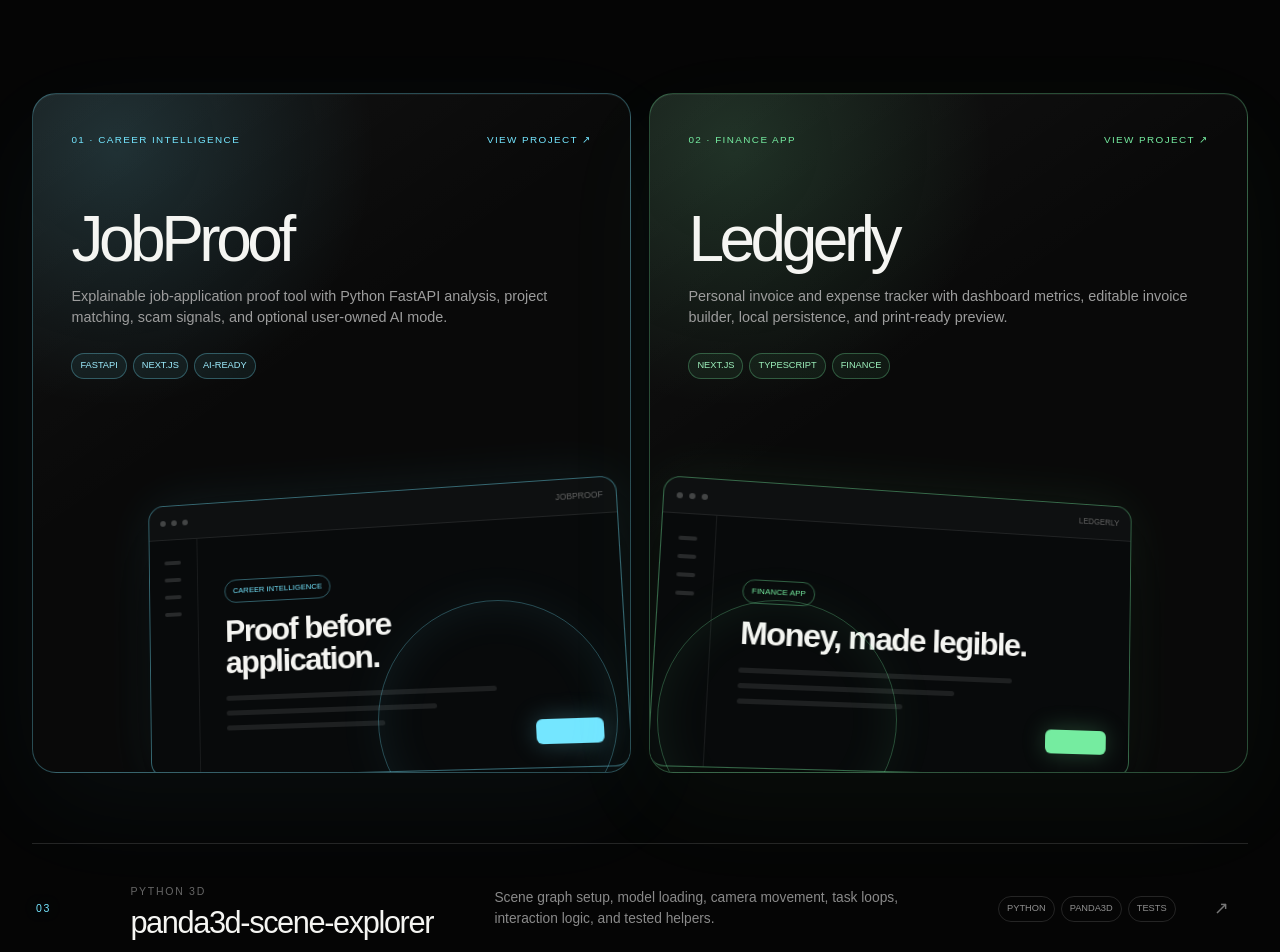
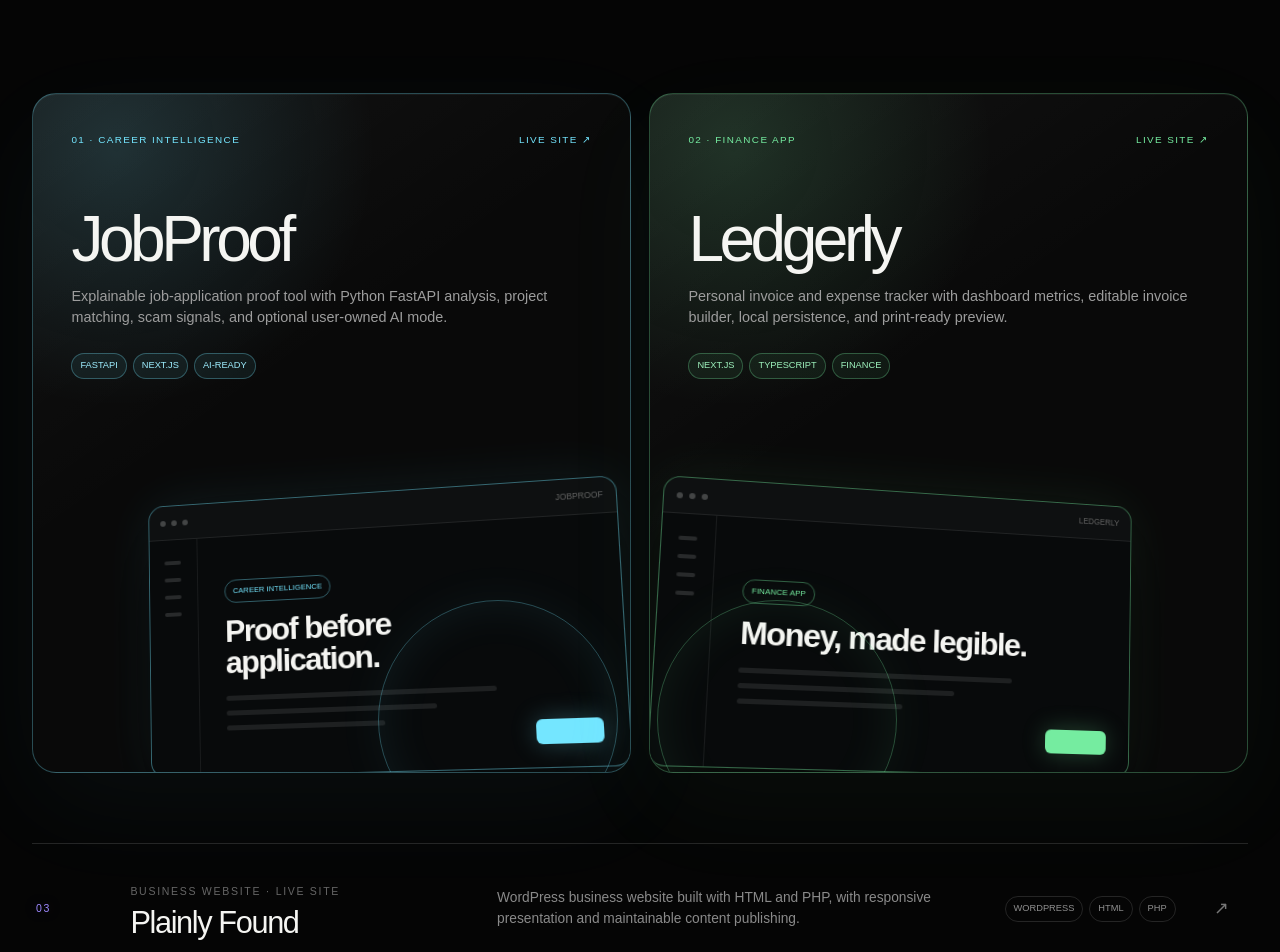
Before and after one commit to heysinghaaa/piyush-portfolio, a Next.js app: page / in a window 1280 px wide. Shown: the part 2220-3172 px from the top of the page. Built offline with nearby package versions, Linux system fonts and the light colour scheme.

Commit message:
Update project links and patch dependencies

```diff
--- a/package.json
+++ b/package.json
@@ -27,6 +27,6 @@
     "typescript": "^5"
   },
   "overrides": {
-    "postcss": "8.5.16"
+    "postcss": "8.5.26"
   }
 }
--- a/src/components/ProjectShowcase.tsx
+++ b/src/components/ProjectShowcase.tsx
@@ -23,8 +23,9 @@ export function ProjectShowcase({ projects }: ProjectShowcaseProps) {
       <ResponsiveGrid className="featured-projects" columns={2}>
         {featuredProjects.map((project, index) => (
           <a
+            aria-label={`${project.title} — ${project.linkLabel}`}
             className={`project-feature accent-${project.accent}`}
-            data-cursor-label="View"
+            data-cursor-label={project.linkLabel}
             data-reveal="card"
             href={project.link}
             key={project.title}
@@ -33,7 +34,7 @@ export function ProjectShowcase({ projects }: ProjectShowcaseProps) {
           >
             <div className="project-feature-top">
               <span>{String(index + 1).padStart(2, "0")} · {project.category}</span>
-              <span>View project ↗</span>
+              <span>{project.linkLabel} ↗</span>
             </div>
             <div className="project-feature-copy">
               <h3>{project.title}</h3>
@@ -64,8 +65,9 @@ export function ProjectShowcase({ projects }: ProjectShowcaseProps) {
       <div className="project-list">
         {remainingProjects.map((project, index) => (
           <a
+            aria-label={`${project.title} — ${project.linkLabel}`}
             className={`project-row accent-${project.accent}`}
-            data-cursor-label="View"
+            data-cursor-label={project.linkLabel}
             data-reveal="card"
             href={project.link}
             key={project.title}
@@ -74,7 +76,7 @@ export function ProjectShowcase({ projects }: ProjectShowcaseProps) {
           >
             <span className="project-index">{String(index + 3).padStart(2, "0")}</span>
             <div className="project-heading">
-              <span>{project.category}</span>
+              <span>{project.category} · {project.linkLabel}</span>
               <h3>{project.title}</h3>
             </div>
             <p>{project.description}</p>
--- a/src/data/portfolio.ts
+++ b/src/data/portfolio.ts
@@ -43,8 +43,8 @@ export const workModes = [
 export const projects = [
   {
     category: "Career intelligence",
-    linkLabel: "GitHub",
-    link: "https://github.com/heysinghaaa/jobproof-career-intelligence",
+    linkLabel: "Live site",
+    link: "https://jobproofintelligence.vercel.app/",
     title: "JobProof",
     description:
       "Explainable job-application proof tool with Python FastAPI analysis, project matching, scam signals, and optional user-owned AI mode.",
@@ -53,13 +53,23 @@ export const projects = [
   },
   {
     category: "Finance app",
-    linkLabel: "GitHub",
-    link: "https://github.com/heysinghaaa/ledgerly-finance-tracker",
+    linkLabel: "Live site",
+    link: "https://ledgerlyhq.vercel.app/",
     title: "Ledgerly",
     description:
       "Personal invoice and expense tracker with dashboard metrics, editable invoice builder, local persistence, and print-ready preview.",
     tags: ["Next.js", "TypeScript", "Finance"],
     accent: "green"
+  },
+  {
+    category: "Business website",
+    linkLabel: "Live site",
+    link: "https://plainlyfound.com/",
+    title: "Plainly Found",
+    description:
+      "WordPress business website built with HTML and PHP, with responsive presentation and maintainable content publishing.",
+    tags: ["WordPress", "HTML", "PHP"],
+    accent: "violet"
   },
   {
     category: "Python 3D",
```
Also changed, not shown: 1 other file (tests, documents, lock files or other folders).
